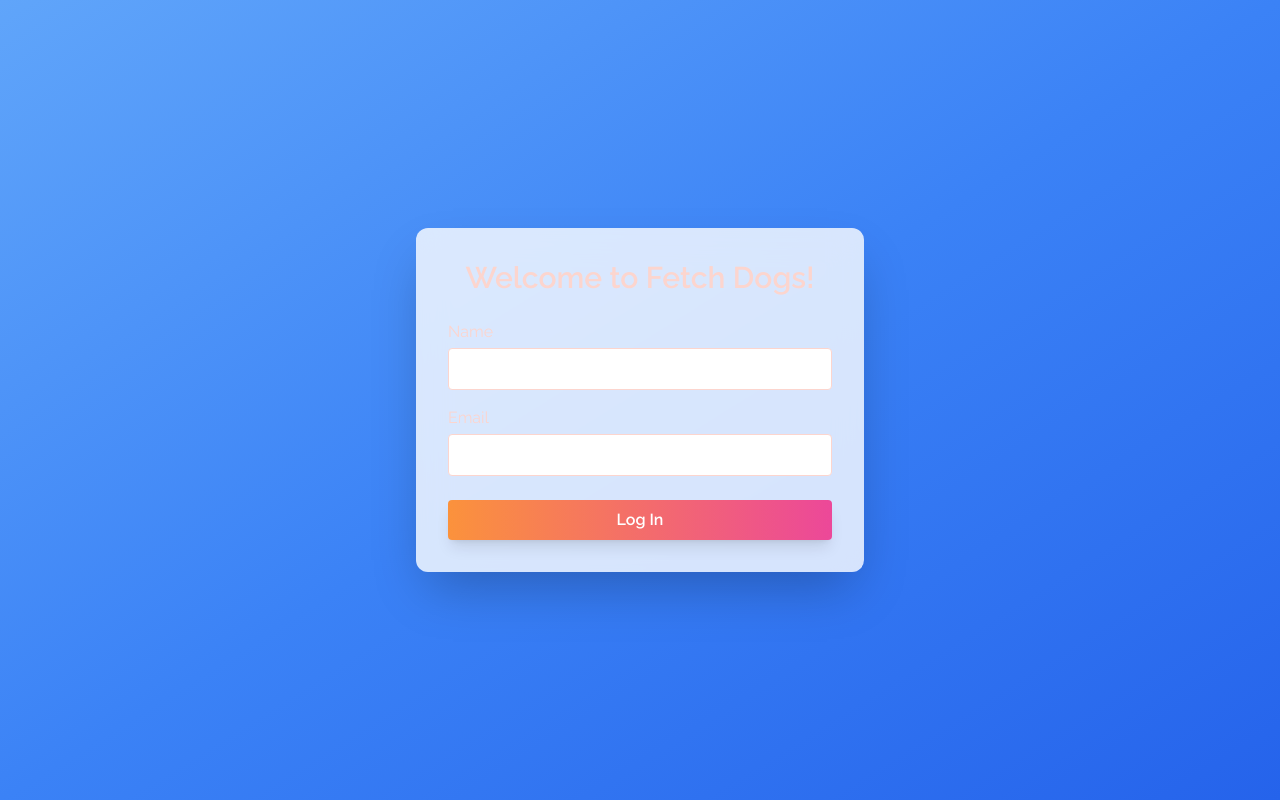
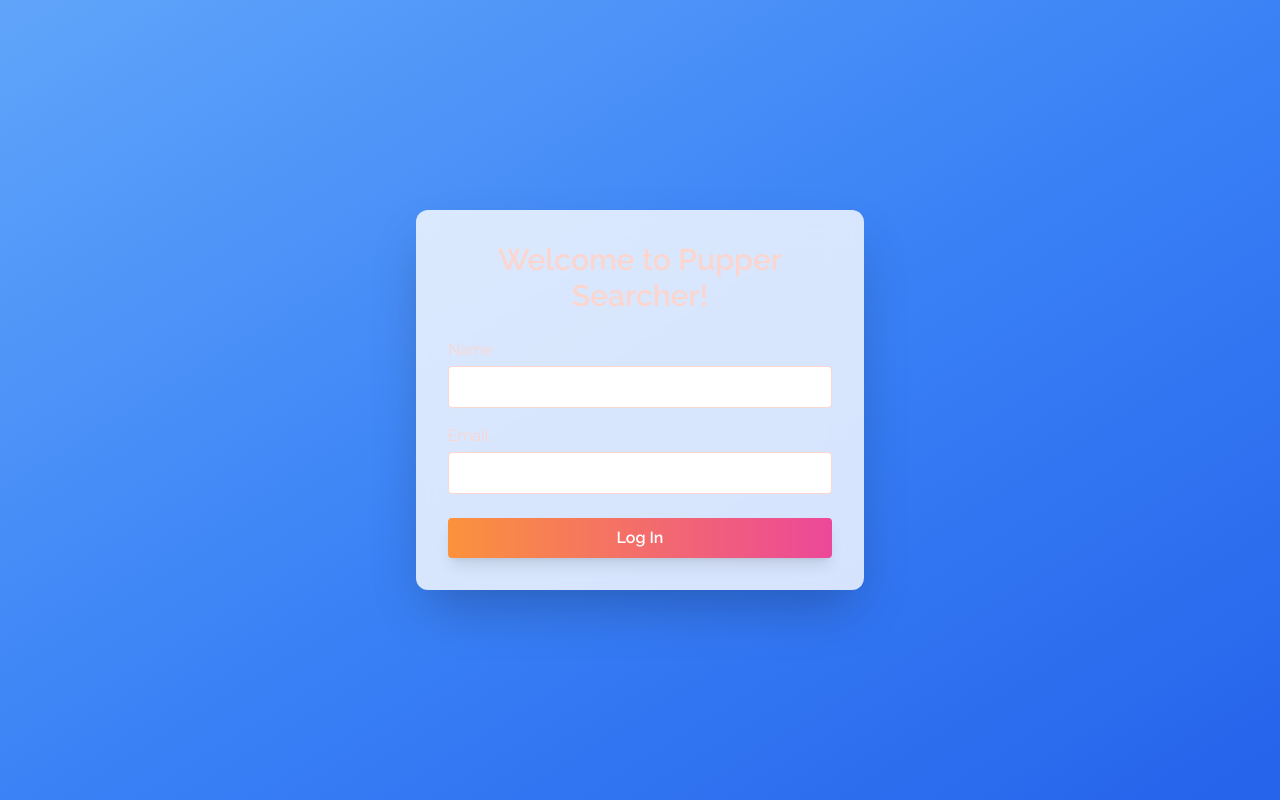
Before and after one commit to mooselamb/Pupper-Searcher, a React (Create React App) app: page / in a window 1280 px wide. Built offline with nearby package versions, Linux system fonts and the light colour scheme.

Commit message:
Changed Login Welcome Text

```diff
--- a/src/components/LoginPage.jsx
+++ b/src/components/LoginPage.jsx
@@ -31,7 +31,7 @@ const LoginPage = () => {
         className="bg-white bg-opacity-80 backdrop-filter backdrop-blur-lg p-8 rounded-xl shadow-2xl max-w-md w-full transform transition-transform duration-200 hover:scale-105"
       >
         <h2 className="text-3xl font-bold mb-6 text-center text-warm-dark">
-          Welcome to Fetch Dogs!
+          Welcome to Pupper Searcher!
         </h2>
         <div className="mb-4">
           <label className="block mb-1 text-warm-dark">Name</label>
```
